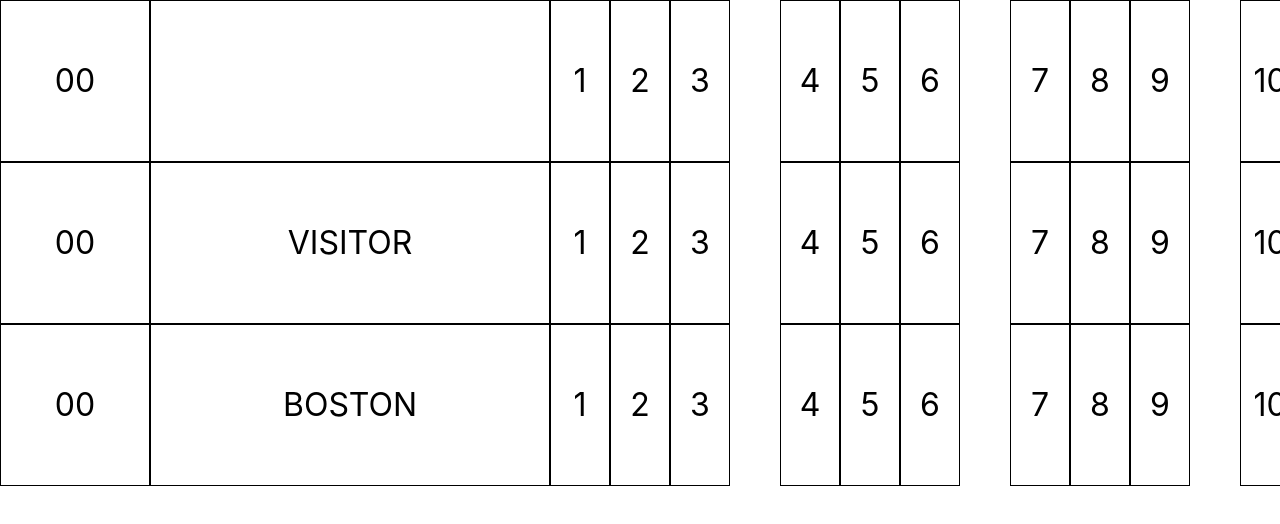
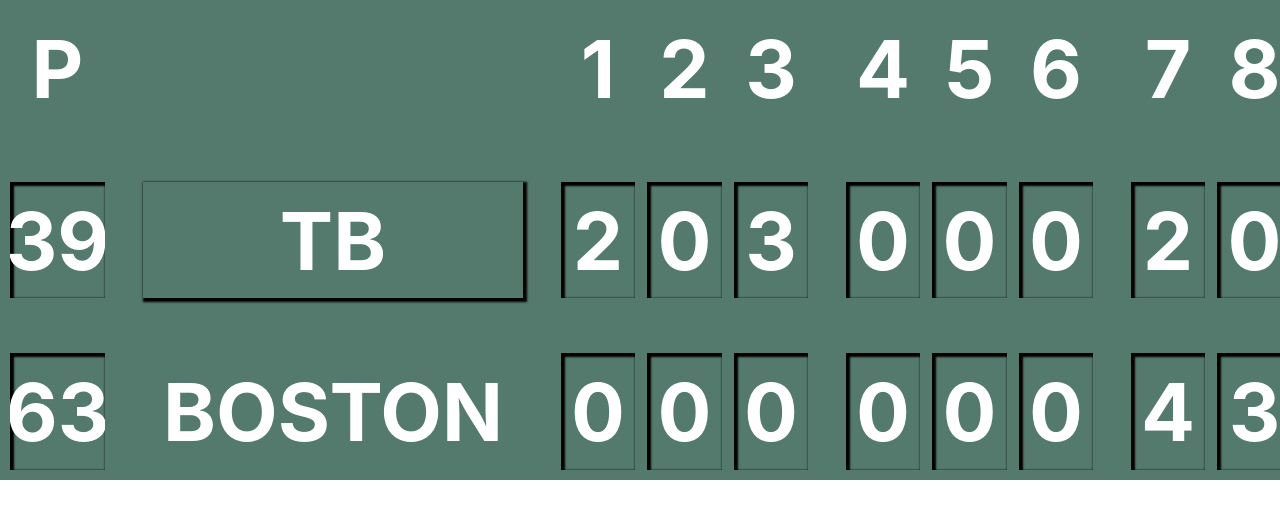
Before and after one commit to NathanaelMathieu/fenway-clock, a React (Create React App) app: page / in a window 1280 px wide. Shown: the top 524 px of the page. Built offline with nearby package versions, Linux system fonts and the light colour scheme.

Commit message:
Make everything way better

```diff
--- a/src/App.css
+++ b/src/App.css
@@ -1,34 +1,77 @@
-:root {
-  --inning-width: 60px;
-  --spacing-width: 50px;
-  --grid-gap: 20px;
+html {
+  width: 1920px;
+  height: 480px;
+}
+body {
+  height: 100%;
+}
+#root {
+  height: 100%;
+
+  --fenway-green: #54796d;
+  --fenway-gray: #3b4336;
 }
 
 .App {
-  background-color: white;
-  width: 1920px;
-  height: 480px;
+  --padding-size: 10px;
+  height: calc(100% - 2 * var(--padding-size));
+  background-color:  var(--fenway-green);
   display: flex;
+  gap: 12%;
+  padding: var(--padding-size);
   flex-direction: column;
 }
+
 .scoreboardRow {
-  flex: 0 0 calc(480px / 3);
+  flex-grow: 1;
+  height: 100%;
+  gap: 2%;
   display: grid;
   grid-template-columns:
-        [player-number] 150px
-        [team-name] 400px
-        [innings-1-2-3] repeat(3, var(--inning-width)) var(--spacing-width)
-        [innings-4-5-6] repeat(3, var(--inning-width))  var(--spacing-width)
-        [innings-7-8-9] repeat(3, var(--inning-width))  var(--spacing-width)
-        [inning-10] var(--inning-width) var(--spacing-width)
-        [r-h-e] repeat(3, var(--spacing-width) var(--inning-width));
-  grid-template-rows: 1fr;
+        [player-number] 5%
+        [team-name] 20%
+        [innings-1-through-9] repeat(3, 13%)
+        [inning-10] 4%
+        [r-h-e] 20%;
+}
+
+.inning-group {
+  display: flex;
+  flex-direction: row;
+  column-gap: 5%;
+}
+
+.rhe-group {
+  padding-left: 20%;
+
+  display: flex;
+  flex-direction: row;
+  column-gap: 15%;
 }
 
 .card {
-  border: 1px solid black;
-  /* border-left: 1px solid black; */
-  text-align: center;
-  line-height: calc(480px / 3);
-  font-size: xx-large;
+  flex-grow: 1;
+  height: 100%;
+  width: 100%;
+
+  display: flex;
+  align-items: center;
+  justify-content: center;
 }
+
+.inset {
+  box-shadow: inset 2px 2px 2px 2px black;
+  overflow: hidden;
+}
+
+.visitor-team {
+  box-shadow: 2px 2px 2px 2px black;
+  overflow: hidden;
+}
+
+p {
+  color: white;
+  margin: 0;
+  font-size: 5em;
+  font-weight: bold;
+}
--- a/src/App.tsx
+++ b/src/App.tsx
@@ -1,33 +1,43 @@
 import React from 'react';
 import './App.css';
 
-function scoreboardRow(teamName: string) {
+function text(text: string|number) {
+  return <p>{text}</p>;
+}
+
+function scoreboardRow(boxScoreRow = ["P","",1,2,3,4,5,6,7,8,9,10,"R","H","E"]) {
+  const teamName = boxScoreRow[1].toString();
+  let cardClasses = "card ";
+  const teamClasses = teamName === "BOSTON" || teamName.length === 0 ? cardClasses : cardClasses + "visitor-team ";
+  if (teamName.length !== 0) cardClasses = cardClasses + "inset ";
   return (
     <>
-    <div className={teamName + " scoreboardRow"}>
-      <div className="card player-number">00</div>
-      <div className="card team-name">{teamName}</div>
-      <div className="card">1</div>
-      <div className="card">2</div>
-      <div className="card">3</div>
-      <div className="spacer"></div>
-      <div className="card">4</div>
-      <div className="card">5</div>
-      <div className="card">6</div>
-      <div className="spacer"></div>
-      <div className="card">7</div>
-      <div className="card">8</div>
-      <div className="card">9</div>
-      <div className="spacer"></div>
-      <div className="card">10</div>
-      <div className="spacer"></div>
-      <div className="spacer"></div>
-      <div className="card">R</div>
-      <div className="spacer"></div>
-      <div className="card">H</div>
-      <div className="spacer"></div>
-      <div className="card">E</div>
-      <div className="spacer"></div>
+    <div id={teamName} className={"scoreboardRow"}>
+      <div id="player-number" className={cardClasses}>{text(boxScoreRow[0])}</div>
+      <div className={teamClasses} id="team-name">{text(boxScoreRow[1])}</div>
+      <div className="inning-group">
+        <div className={cardClasses} id="inning">{text(boxScoreRow[2])}</div>
+        <div className={cardClasses} id="inning">{text(boxScoreRow[3])}</div>
+        <div className={cardClasses} id="inning">{text(boxScoreRow[4])}</div>
+      </div>
+      <div className="inning-group">
+        <div className={cardClasses} id="inning">{text(boxScoreRow[5])}</div>
+        <div className={cardClasses} id="inning">{text(boxScoreRow[6])}</div>
+        <div className={cardClasses} id="inning">{text(boxScoreRow[7])}</div>
+      </div>
+      <div className="inning-group">
+        <div className={cardClasses} id="inning">{text(boxScoreRow[8])}</div>
+        <div className={cardClasses} id="inning">{text(boxScoreRow[9])}</div>
+        <div className={cardClasses} id="inning">{text(boxScoreRow[10])}</div>
+      </div>
+      <div className="inning-group">
+        <div className={cardClasses} id="inning">{text(boxScoreRow[11])}</div>
+      </div>
+      <div className="rhe-group">
+        <div className={cardClasses} id="rhe">{text(boxScoreRow[12])}</div>
+        <div className={cardClasses} id="rhe">{text(boxScoreRow[13])}</div>
+        <div className={cardClasses} id="rhe">{text(boxScoreRow[14])}</div>
+      </div>
     </div>
     </>
   );
@@ -36,9 +46,9 @@
 function App() {
   return (
     <div className="App">
-      {scoreboardRow("")}
-      {scoreboardRow("VISITOR")}
-      {scoreboardRow("BOSTON")}
+      {scoreboardRow()}
+      {scoreboardRow([39,"TB",2,0,3,0,0,0,2,0,0,"",7,8,1])}
+      {scoreboardRow([63,"BOSTON",0,0,0,0,0,0,4,3,1,"",8,11,0])}
     </div>
   );
 }
```
